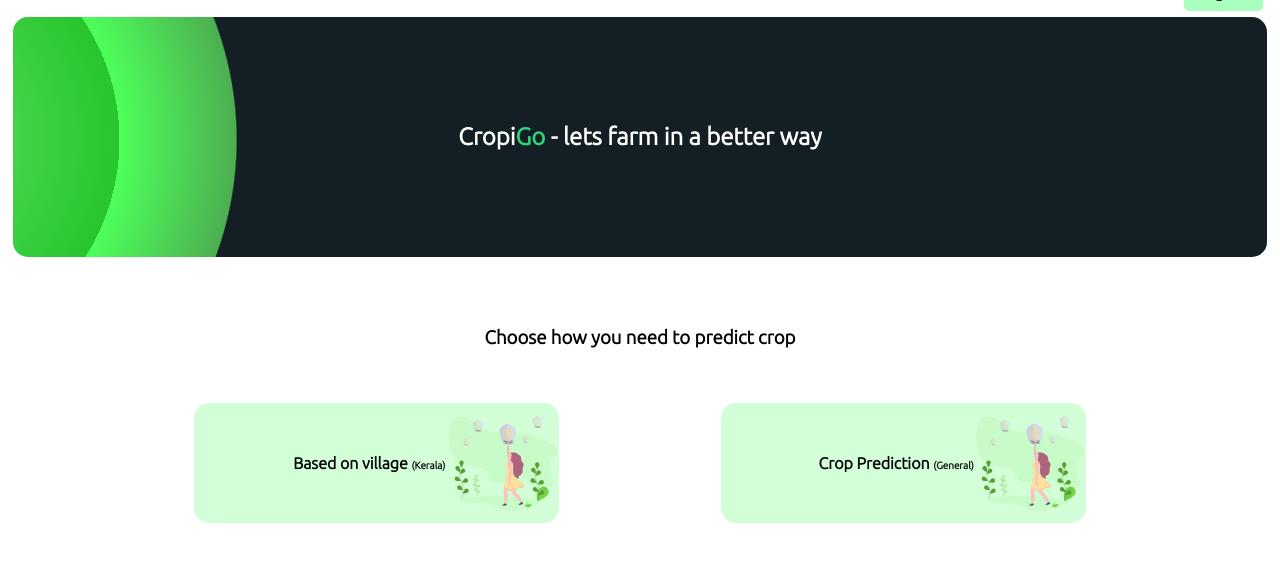
After one commit to roshanshaji-023/Cropigo, a Flask app: page /croppredict in a window 1280 px wide. The commit adds this page. Shown: the part 43-605 px from the top of the page. Run offline with Flask 3, Linux system fonts and the light colour scheme.

Commit message:
added option for user to choose how to predict crop

```diff
--- /dev/null
+++ b/templates/croppredict.html
@@ -0,0 +1,30 @@
+<!--this page is for general crop prediction-->
+
+<title>Cropigo -User</title>
+{% include 'userhead.html' %}
+<br><br><br>
+<h3>Choose how you need to predict crop</h3>
+<br><br><br>
+<section class="dashboard-area">
+    <div class="gen-crop">
+        <a href="usercomplaints"> <h4>Based on village <span style="font-size: 10px;"> (Kerala)</span>&nbsp;&nbsp;&nbsp;&nbsp;</h4></a>
+    </div>
+
+    <div class="gen-crop">
+        <a href="gencropprediction"><h4> Crop Prediction <span style="font-size: 10px;">(General)</span>&nbsp;&nbsp;&nbsp;&nbsp;</h4></a>
+    </div>
+
+
+
+
+
+
+
+
+</section>
+
+
+
+</section><!--end of user-dashboard section-->
+</body>
+</html>
--- a/templates/userdashboard.html
+++ b/templates/userdashboard.html
@@ -3,7 +3,7 @@
 <br><br><br>
 <section class="dashboard-area">
     <div class="gen-crop">
-        <a href="gencropprediction"><h4> Crop Prediction <span style="font-size: 10px;">(General)</span>&nbsp;&nbsp;&nbsp;&nbsp;</h4></a>
+        <a href="croppredict"><h4> Crop Prediction &nbsp;&nbsp;&nbsp;&nbsp;</h4></a>
     </div>
 
     <div class="complaint">
--- a/user.py
+++ b/user.py
@@ -37,6 +37,11 @@ def usercomplaints():
         print(res)
         return render_template('usercomplaints.html',data=res)
     return render_template('usercomplaints.html')
+
+#crop prediction dashboard to select two ways(4/4/23)
+@user.route('/croppredict',methods=['get','post'])
+def croppredict():
+    return render_template('croppredict.html')
 
 #general crop prediction by user inputs manually
 @user.route('/gencropprediction',methods=['get','post'])
```
